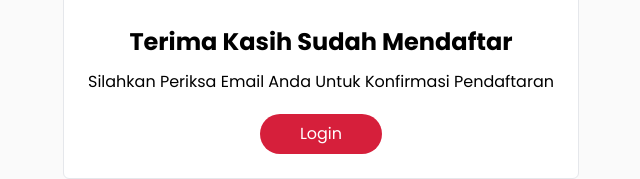
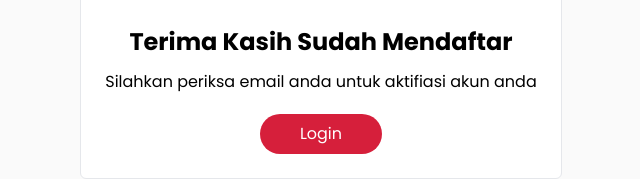
Before and after one commit to Kasa-Talk/kasatalk, a Next.js app: page /email-verification in a window 1280 px wide. Shown: the part 359-538 px from the top of the page, without its empty margins (319-959 px from the left). Built offline with nearby package versions, Linux system fonts and the light colour scheme.

Commit message:
change message

```diff
--- a/src/app/(auth)/email-verification/page.tsx
+++ b/src/app/(auth)/email-verification/page.tsx
@@ -10,7 +10,7 @@ export default function Page() {
         </div>
         <div className="text-center mt-2">
           <h1 className="font-bold text-2xl">Terima Kasih Sudah Mendaftar</h1>
-          <p className="mt-3">Silahkan Periksa Email Anda Untuk Konfirmasi Pendaftaran</p>
+          <p className="mt-3">Silahkan periksa email anda untuk aktifiasi akun anda</p>
         </div>
         <Link href={'/login'}>
           <button className="btn px-10 py-2">Login</button>
```
